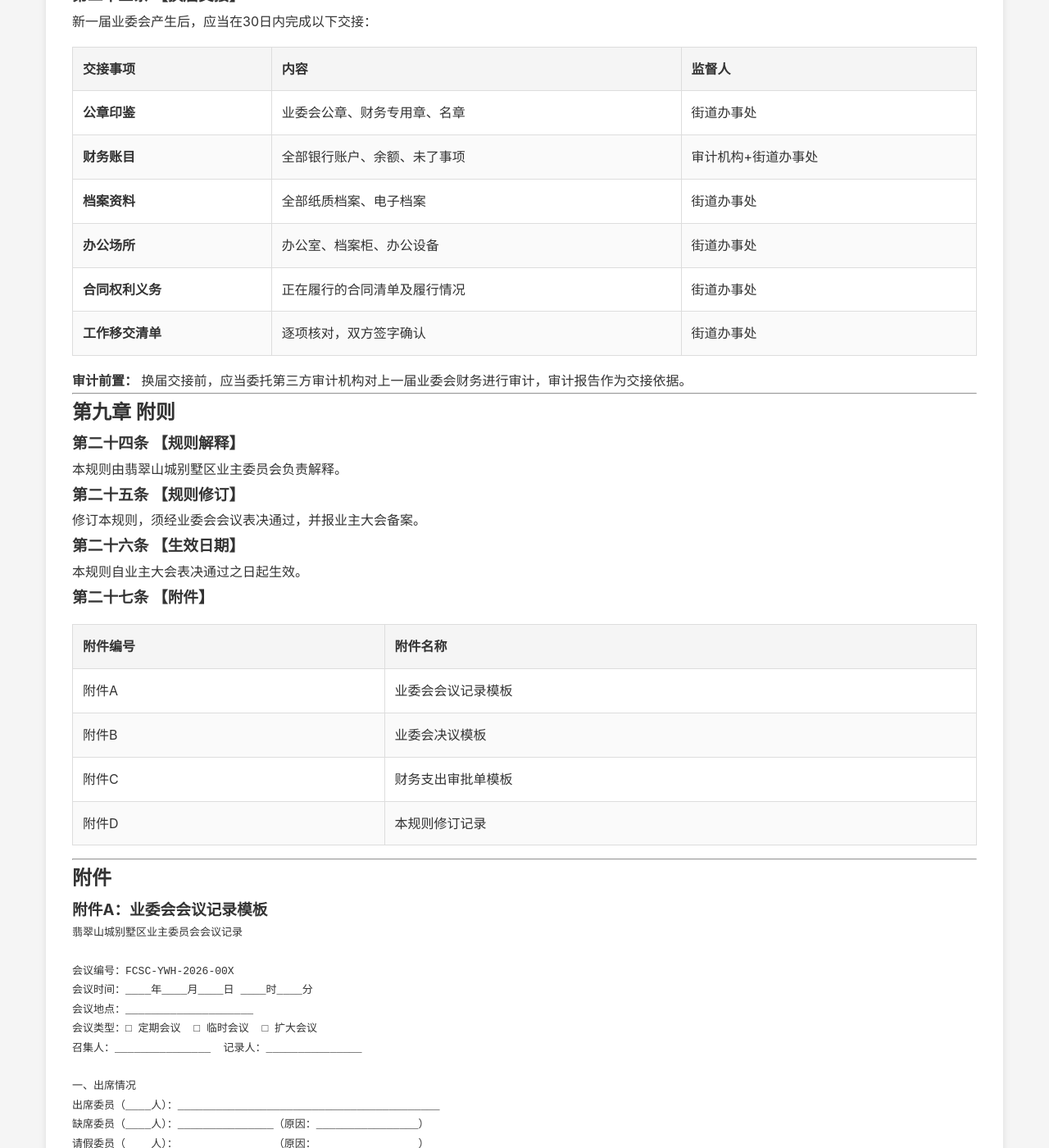
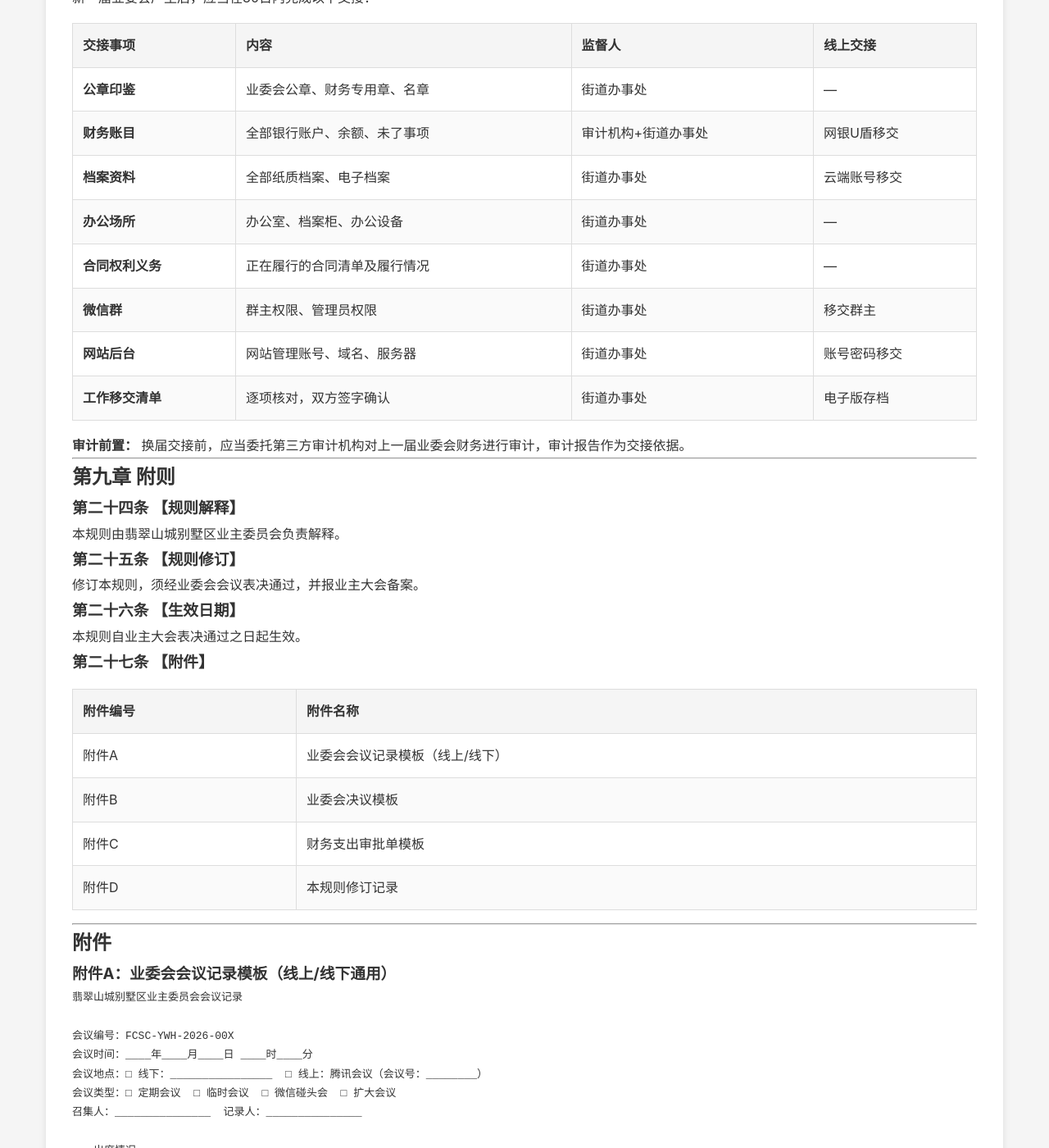
Before and after one commit to fcshan/fcshan.github.io, a Jekyll site: the page built from _rules/rule005_owner_committee_working.md, in a window 1280 px wide and 1400 px high, scrolled down 13173 px. Shown: the whole window at 82% size. Built offline with Jekyll 4.4.1, drawn with Linux system fonts in a browser that asks for light colours; some of the changed text lies outside the part shown.

Commit message:
业主委员会工作规则

````diff
--- a/_rules/rule005_owner_committee_working.md
+++ b/_rules/rule005_owner_committee_working.md
@@ -113,11 +113,14 @@
 
 ### 第七条 【会议类型】
 
-| 会议类型 | 召开条件 | 召集人 | 通知期限 | 记录要求 |
-|:---------|:---------|:-------|:---------|:---------|
-| **定期会议** | 每月至少1次 | 主任 | 3日前 | 专人记录，参会委员签字 |
-| **临时会议** | 1/3以上委员提议或主任认为必要时 | 主任 | 1日前 | 专人记录，参会委员签字 |
-| **扩大会议** | 涉及专项议题需物业、专家列席时 | 主任 | 3日前 | 专人记录，列席人员签字 |
+| 会议类型 | 召开条件 | 召集人 | 通知期限 | 形式 |
+|:---------|:---------|:-------|:---------|:-----|
+| **定期会议** | 每月至少1次 | 主任 | 3日前 | 线下或腾讯会议 |
+| **临时会议** | 1/3以上委员提议或主任认为必要时 | 主任 | 1日前 | 线下或腾讯会议 |
+| **微信碰头会** | 日常事务沟通 | 主任或委员 | 即时 | 微信群语音/文字 |
+| **扩大会议** | 涉及专项议题需物业、专家列席 | 主任 | 3日前 | 线下或腾讯会议 |
+
+> **微信碰头会限制：** 仅用于信息通报、事务协调，不得就重大事项作出决议。重大事项必须召开正式会议。
 
 ### 第八条 【会议程序】
 
@@ -126,36 +129,29 @@
 | 步骤 | 内容 | 责任人 |
 |:-----|:-----|:-------|
 | 1 | 确定会议议题，编制议程 | 主任 |
-| 2 | 准备会议材料（背景资料、数据、方案） | 相关委员 |
+| 2 | 准备会议材料（电子版发送至微信群） | 相关委员 |
 | 3 | 通知全体委员，确认出席情况 | 宣传委员 |
-| 4 | 通知列席人员（物业、社区、专家等） | 主任 |
-| 5 | 布置会场，准备签到表、表决票 | 宣传委员 |
+| 4 | 预订腾讯会议室或线下场地 | 宣传委员 |
+| 5 | 测试线上设备（如采用腾讯会议） | 宣传委员 |
 
-#### 8.2 会议召开
-
-| 环节 | 要求 |
-|:-----|:-----|
-| **签到** | 委员本人签到，不得代签；记录出席、缺席、请假情况 |
-| **宣布议程** | 主任宣布会议议题，委员可提议增加临时议题（须经半数以上出席委员同意） |
-| **议题讨论** | 相关委员汇报，全体讨论，充分发表意见 |
-| **表决** | 一人一票，举手表决或记名投票；涉及委员利益的，该委员回避 |
-| **形成决议** | 当场宣布表决结果，形成书面决议 |
-| **委员签字** | 出席委员在会议记录和决议上签字确认 |
-
-#### 8.3 会议记录
-
-会议记录应当包括以下内容：
+#### 8.2 线上会议（腾讯会议）要求
 
 | 项目 | 要求 |
 |:-----|:-----|
-| **基本信息** | 会议时间、地点、议题、召集人、记录人 |
-| **出席情况** | 出席委员名单、缺席委员名单及原因、列席人员名单 |
-| **发言要点** | 每位委员发言的主要观点（摘要记录，不记原话） |
-| **表决情况** | 各议题的表决结果（同意/反对/弃权票数） |
-| **决议内容** | 形成的决议事项、执行责任人、完成时限 |
-| **签字确认** | 出席委员当场签字，拒绝签字的注明原因 |
+| **实名登录** | 委员以"姓名-职务"实名登录，如"张三-主任" |
+| **全程录像** | 开启云录制，会议结束后自动保存至指定账号 |
+| **签到确认** | 会议开始时逐一确认出席委员身份 |
+| **屏幕共享** | 讨论文档时开启屏幕共享，确保所有委员同步查看 |
+| **表决方式** | 重大事项采用记名投票，截屏留存；一般事项可采用群内接龙 |
+| **会议记录** | 指定专人实时记录，会后整理发送全体委员确认 |
 
-> **记录管理：** 会议记录由宣传委员保管，每次会议结束后3日内整理完毕，7日内上传至公示网站。
+#### 8.3 线下会议要求
+
+| 项目 | 要求 |
+|:-----|:-----|
+| **会议记录** | 专人记录，参会委员签字确认 |
+| **录像存档** | 全程录像，保存至指定存储设备 |
+| **会议纪要** | 会后3日内上传公示网站 |
 
 ### 第九条 【决议效力】
 
@@ -169,11 +165,11 @@
 
 #### 9.2 决议类型
 
-| 类型 | 适用情形 | 执行要求 |
-|:-----|:---------|:---------|
-| **普通决议** | 一般性事务 | 由相关委员执行，主任监督 |
-| **重要决议** | 涉及金额>5,000元或影响范围>1栋楼 | 形成书面文件，向业主公示 |
-| **紧急决议** | 危及安全的紧急情况 | 可先执行，3日内向业主大会报告 |
+| 类型 | 适用情形 | 执行要求 | 公开要求 |
+|:-----|:---------|:---------|:---------|
+| **普通决议** | 一般性事务 | 由相关委员执行，主任监督 | 微信群通报 |
+| **重要决议** | 涉及金额>5,000元或影响范围>1栋楼 | 形成书面文件 | 微信群+网站公示 |
+| **紧急决议** | 危及安全的紧急情况 | 可先执行，3日内向业主大会报告 | 微信群即时通报 |
 
 ---
 
@@ -235,46 +231,48 @@
 
 ### 第十三条 【财务公开】
 
-#### 13.1 公开内容
+#### 13.1 公开内容与时限
 
 | 公开事项 | 公开时限 | 公开方式 |
 |:---------|:---------|:---------|
-| 月度收支明细 | 次月10日前 | 公示网站 |
-| 季度财务报表 | 季度结束后15日内 | 公示网站+公告栏 |
-| 年度财务预算 | 每年1月底前 | 公示网站+业主大会 |
-| 年度财务决算 | 每年12月底前 | 公示网站+业主大会 |
-| 重大支出（>50,000元） | 支出后7日内 | 公示网站+公告栏 |
+| 季度财务报表 | 季度结束后15日内 | 微信群摘要+网站完整报表 |
+| 年度财务预算 | 每年1月底前 | 微信群+网站+业主大会电子投票 |
+| 年度财务决算 | 每年12月底前 | 微信群+网站+业主大会电子投票 |
+| 重大支出（>50,000元） | 支出后7日内 | 微信群通报+网站公示 |
 
 #### 13.2 财务审计
 
 | 审计类型 | 频次 | 审计机构 | 结果处理 |
 |:---------|:----:|:---------|:---------|
-| **年度审计** | 每年1次 | 第三方会计师事务所 | 审计报告向业主大会报告并公示 |
+| **年度审计** | 每年1次 | 第三方会计师事务所 | 审计报告向业主大会报告，微信群+网站公示 |
 | **换届审计** | 每届任期届满前 | 第三方会计师事务所 | 审计报告作为交接依据 |
 | **专项审计** | 必要时 | 第三方会计师事务所 | 依业主大会或街道办事处要求 |
 
 ---
 
+
 ## 第五章 档案管理
 
 ### 第十四条 【档案分类】
 
-| 类别 | 具体内容 | 保管期限 | 保管责任人 |
-|:-----|:---------|:--------:|:-----------|
-| **会议档案** | 会议通知、签到表、会议记录、决议、表决票 | 永久 | 宣传委员 |
-| **合同档案** | 物业服务合同、工程合同、广告合同、租赁合同 | 合同期满后5年 | 法务委员 |
-| **财务档案** | 会计凭证、账簿、报表、银行对账单、审计报告 | 永久 | 财务委员 |
-| **工程档案** | 设计图纸、招投标文件、施工合同、验收报告、质保文件 | 永久 | 工程委员 |
-| **业主档案** | 业主名册（脱敏）、联系方式（保密） | 永久 | 宣传委员 |
-| **行政档案** | 与政府部门往来文件、备案材料 | 永久 | 主任 |
+| 类别 | 具体内容 | 保管期限 | 保管责任人 | 电子备份 |
+|:-----|:---------|:--------:|:-----------|:---------|
+| **会议档案** | 会议通知、签到表、会议记录、决议、表决票 | 永久 | 宣传委员 | 腾讯会议录像+扫描件 |
+| **合同档案** | 物业服务合同、工程合同、广告合同、租赁合同 | 合同期满后5年 | 法务委员 | 扫描件+云端存储 |
+| **财务档案** | 会计凭证、账簿、报表、银行对账单、审计报告 | 永久 | 财务委员 | 扫描件+加密云盘 |
+| **工程档案** | 设计图纸、招投标文件、施工合同、验收报告、质保文件 | 永久 | 工程委员 | 扫描件+云端存储 |
+| **业主档案** | 业主名册（脱敏）、联系方式（保密） | 永久 | 宣传委员 | 加密存储，严格权限 |
+| **行政档案** | 与政府部门往来文件、备案材料 | 永久 | 主任 | 扫描件+云端存储 |
+| **微信群档案** | 重要群公告截图、群投票记录、重要讨论截图 | 永久 | 宣传委员 | 定期导出备份 |
 
 ### 第十五条 【档案管理要求】
 
 | 项目 | 要求 |
 |:-----|:-----|
-| **保管地点** | 业委会办公室，配备防火、防潮、防虫、防盗设施 |
-| **电子档案** | 重要档案扫描备份，存储于加密硬盘及云端（GitHub私有仓库） |
-| **查阅制度** | 业主预约查阅，须登记身份信息，不得拍照、复印（法律法规另有规定的除外） |
+| **保管地点** | 业委会办公室，配备防火防潮设施 |
+| **电子档案** | 重要档案扫描备份，存储于加密硬盘及GitHub私有仓库 |
+| **微信群备份** | 宣传委员每月导出微信群重要信息截图，分类存档 |
+| **查阅制度** | 业主可预约查阅，须登记身份信息，不得拍照复印（法律法规另有规定的除外） |
 | **移交制度** | 委员变更时10日内移交；换届选举后30日内完成全部档案移交 |
 | **销毁程序** | 超过保管期限的档案，经业委会决议后销毁，留存销毁记录 |
 
@@ -348,13 +346,13 @@
 
 #### 19.2 主任述职
 
-业委会主任每年向业主大会述职，内容包括：
+业委会主任每年向业主大会述职，通过微信群直播或腾讯会议形式进行，内容包括：
 
 1. 年度工作总结；
 2. 财务收支情况；
 3. 重大事项决策回顾；
 4. 下年度工作计划；
-5. 接受业主质询。
+5. 接受业主线上质询。
 
 ### 第二十条 【外部监督】
 
@@ -395,7 +393,7 @@
        ▼
 ┌─────────────┐
 │  业委会会议审议│
-│  （被问责委员回避）│
+│  （腾讯会议/线下，被问责委员回避）│
 └──────┬──────┘
        │
        ▼
@@ -406,8 +404,8 @@
        │
        ▼
 ┌─────────────┐
+│  微信群+网站  │
 │  公示问责结果  │
-│  （公示网站+公告栏）│
 └─────────────┘
 ```
 
@@ -419,26 +417,30 @@
 
 委员因辞职、罢免、丧失资格等原因退出业委会的，应当在退出后10日内完成以下交接：
 
-| 交接事项 | 内容 | 接收人 |
-|:---------|:-----|:-------|
-| **工作资料** | 分管领域的文件、合同、记录 | 继任委员或主任指定人员 |
-| **财务物品** | 经手的现金、票据、报销凭证 | 财务委员 |
-| **档案钥匙** | 档案柜、办公室钥匙 | 宣传委员 |
-| **电子账号** | 工作邮箱、网站后台、微信群管理权限 | 宣传委员 |
-| **未完成事项** | 正在处理的工作及后续安排 | 继任委员 |
+| 交接事项 | 内容 | 接收人 | 线上交接 |
+|:-----|:-----|:-------|:---------|
+| **工作资料** | 分管领域的文件、合同、记录 | 继任委员或主任指定人员 | 微信群文件传输 |
+| **财务物品** | 经手的现金、票据、报销凭证 | 财务委员 | — |
+| **档案钥匙** | 档案柜、办公室钥匙 | 宣传委员 | — |
+| **电子账号** | 工作邮箱、网站后台、微信群管理权限 | 宣传委员 | 密码移交，修改密码 |
+| **微信群管理** | 群主/管理员权限 | 宣传委员 | 移交群主权限 |
+| **未完成事项** | 正在处理的工作及后续安排 | 继任委员 | 微信群交接说明 |
+
 
 ### 第二十三条 【换届交接】
 
 新一届业委会产生后，应当在30日内完成以下交接：
 
-| 交接事项 | 内容 | 监督人 |
-|:---------|:-----|:-------|
-| **公章印鉴** | 业委会公章、财务专用章、名章 | 街道办事处 |
-| **财务账目** | 全部银行账户、余额、未了事项 | 审计机构+街道办事处 |
-| **档案资料** | 全部纸质档案、电子档案 | 街道办事处 |
-| **办公场所** | 办公室、档案柜、办公设备 | 街道办事处 |
-| **合同权利义务** | 正在履行的合同清单及履行情况 | 街道办事处 |
-| **工作移交清单** | 逐项核对，双方签字确认 | 街道办事处 |
+| 交接事项 | 内容 | 监督人 | 线上交接 |
+|:-----|:-----|:-------|:---------|
+| **公章印鉴** | 业委会公章、财务专用章、名章 | 街道办事处 | — |
+| **财务账目** | 全部银行账户、余额、未了事项 | 审计机构+街道办事处 | 网银U盾移交 |
+| **档案资料** | 全部纸质档案、电子档案 | 街道办事处 | 云端账号移交 |
+| **办公场所** | 办公室、档案柜、办公设备 | 街道办事处 | — |
+| **合同权利义务** | 正在履行的合同清单及履行情况 | 街道办事处 | — |
+| **微信群** | 群主权限、管理员权限 | 街道办事处 | 移交群主 |
+| **网站后台** | 网站管理账号、域名、服务器 | 街道办事处 | 账号密码移交 |
+| **工作移交清单** | 逐项核对，双方签字确认 | 街道办事处 | 电子版存档 |
 
 > **审计前置：** 换届交接前，应当委托第三方审计机构对上一届业委会财务进行审计，审计报告作为交接依据。
 
@@ -462,7 +464,7 @@
 
 | 附件编号 | 附件名称 |
 |:---------|:---------|
-| 附件A | 业委会会议记录模板 |
+| 附件A | 业委会会议记录模板（线上/线下） |
 | 附件B | 业委会决议模板 |
 | 附件C | 财务支出审批单模板 |
 | 附件D | 本规则修订记录 |
@@ -471,15 +473,15 @@
 
 ## 附件
 
-### 附件A：业委会会议记录模板
+### 附件A：业委会会议记录模板（线上/线下通用）
 
 ```
 翡翠山城别墅区业主委员会会议记录
 
 会议编号：FCSC-YWH-2026-00X
 会议时间：____年____月____日 ____时____分
-会议地点：____________________
-会议类型：□ 定期会议  □ 临时会议  □ 扩大会议
+会议地点：□ 线下：________________  □ 线上：腾讯会议（会议号：________）
+会议类型：□ 定期会议  □ 临时会议  □ 微信碰头会  □ 扩大会议
 召集人：_______________  记录人：_______________
 
 一、出席情况
@@ -519,11 +521,15 @@
 六、其他事项
 _____________________________________________________________
 
-出席委员签字：
+出席委员签字（线下）/ 确认回复（线上）：
 _______________  _______________  _______________  _______________
 _______________  _______________  _______________
 
 日期：____年____月____日
+
+【线上会议补充】
+腾讯会议录像链接：____________________
+录像保存期限：永久
 ```
 
 ### 附件B：业委会决议模板
@@ -550,16 +556,38 @@
 3. 监督人：_______________
 
 四、公开要求
-本决议应当自形成后____日内在小区公告栏和公示网站公开。
+本决议应当自形成后____日内在微信群和公示网站公开。
 
 业委会（盖章）：_______________
 主任（签字）：_______________
 日期：____年____月____日
 
-【附：出席委员签字页】
+【附：出席委员签字/确认页】
+
+【微信群发布格式】
+━━━━━━━━━━━━━━━━━━━━━━━━━━━━━━━━━━━━━━
+【业委会决议】
+
+决议编号：FCSC-YWJ-2026-00X
+
+各位业主：
+业委会于____年____月____日通过以下决议：
+
+[决议摘要]
+
+详细内容请查看公示网站：
+https://your-domain.com/decisions/FCSC-YWJ-2026-00X/
+
+如有异议，请于____日内向业委会提出。
+
+翡翠山城别墅区业主委员会
+____年____月____日
+━━━━━━━━━━━━━━━━━━━━━━━━━━━━━━━━━━━━━━
 ```
 
 ### 附件C：财务支出审批单模板
+
+（同原版，增加"微信群报备"栏）
 
 ```
 翡翠山城别墅区业主委员会财务支出审批单
@@ -586,10 +614,15 @@
 | 副主任审批 | ____________ | | ____________ | |
 | 业委会决议 | （会议编号） | | ____________ | |
 
-三、附件清单
+三、微信群报备
+| 报备时间 | 报备内容摘要 | 截图存档 |
+|:---------|:-------------|:---------|
+| | | |
+
+四、附件清单
 □ 合同复印件  □ 发票原件  □ 验收单  □ 其他：________
 
-四、支付信息
+五、支付信息
 | 项目 | 内容 |
 |:-----|:-----|
 | 实际支付金额 | ¥__________ |
@@ -604,7 +637,7 @@
 
 | 修订版本 | 修订日期 | 修订内容摘要 | 业委会会议编号 | 生效日期 |
 |:---------|:---------|:-------------|:---------------|:---------|
-| v1.0 | 2026-X-X | 首次制定 | FCSC-YWH-2026-001 | 2026-X-X |
+| v1.0 | 2026-X-X | 首次制定（微信群+电子投票版） | FCSC-YWH-2026-001 | 2026-X-X |
 | | | | | |
 | | | | | |
 
````
Also changed, not shown: _rules/rule004_owner_management_regulations.md (+1 -1 lines).
